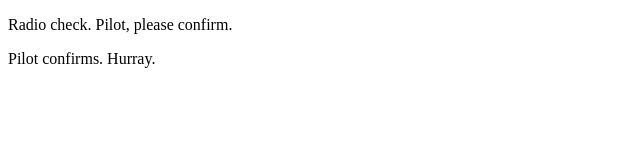
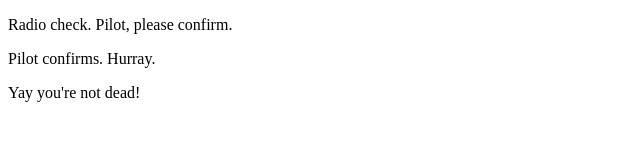
Before and after one commit to TheJavawocky/Studio-communication-log, a plain HTML site: page index.html in a window 1280 px wide. Shown: the whole page, without its empty margins (0-640 px from the left). Drawn offline with Linux system fonts and the light colour scheme.

Commit message:
update #3

```diff
--- a/index.html
+++ b/index.html
@@ -3,5 +3,6 @@
 <body>
    <p>Radio check. Pilot, please confirm.</p>
    <p>Pilot confirms. Hurray.</p>
+   <p> Yay you're not dead!</p>
 </body>
 </html>
```
